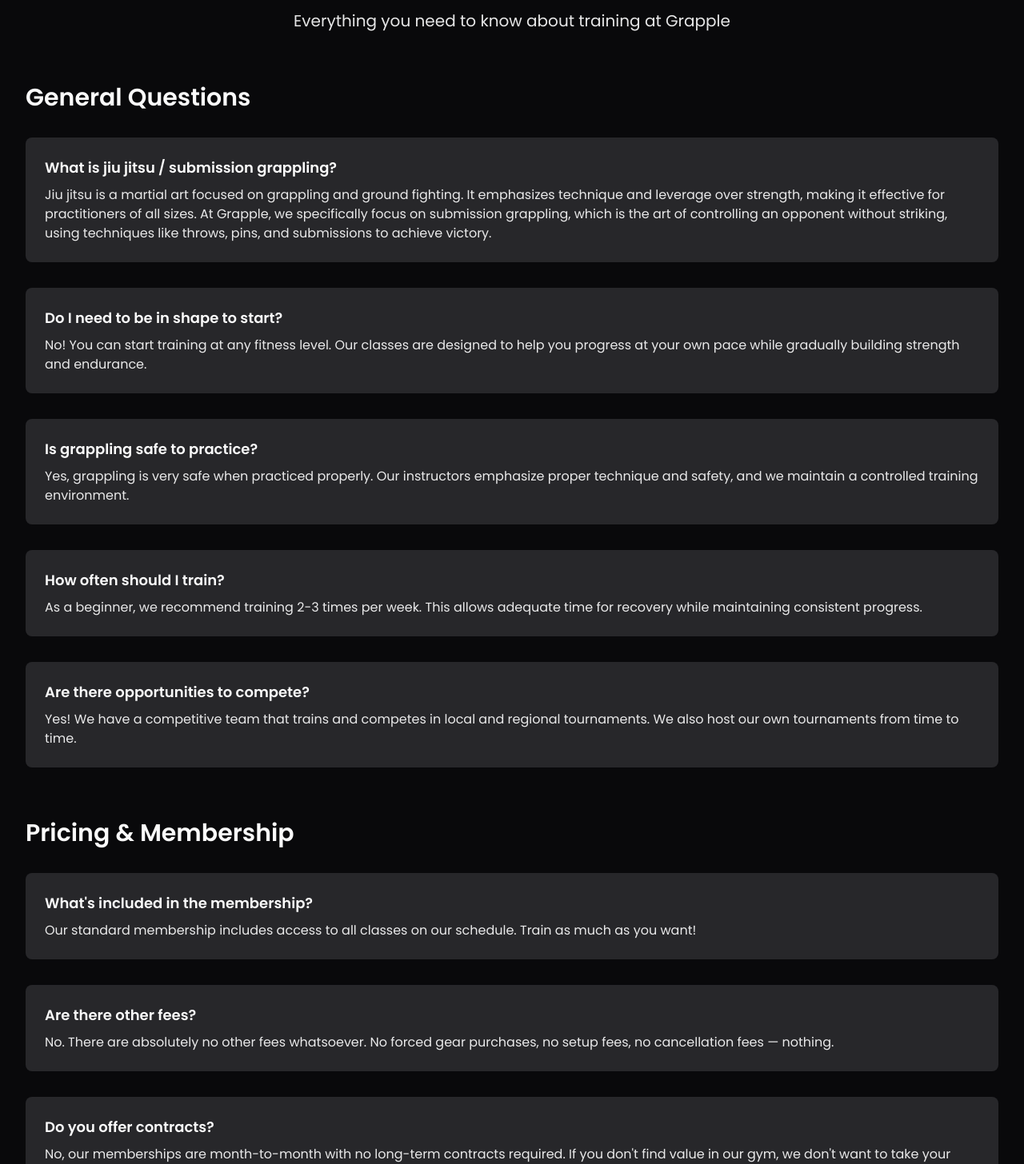
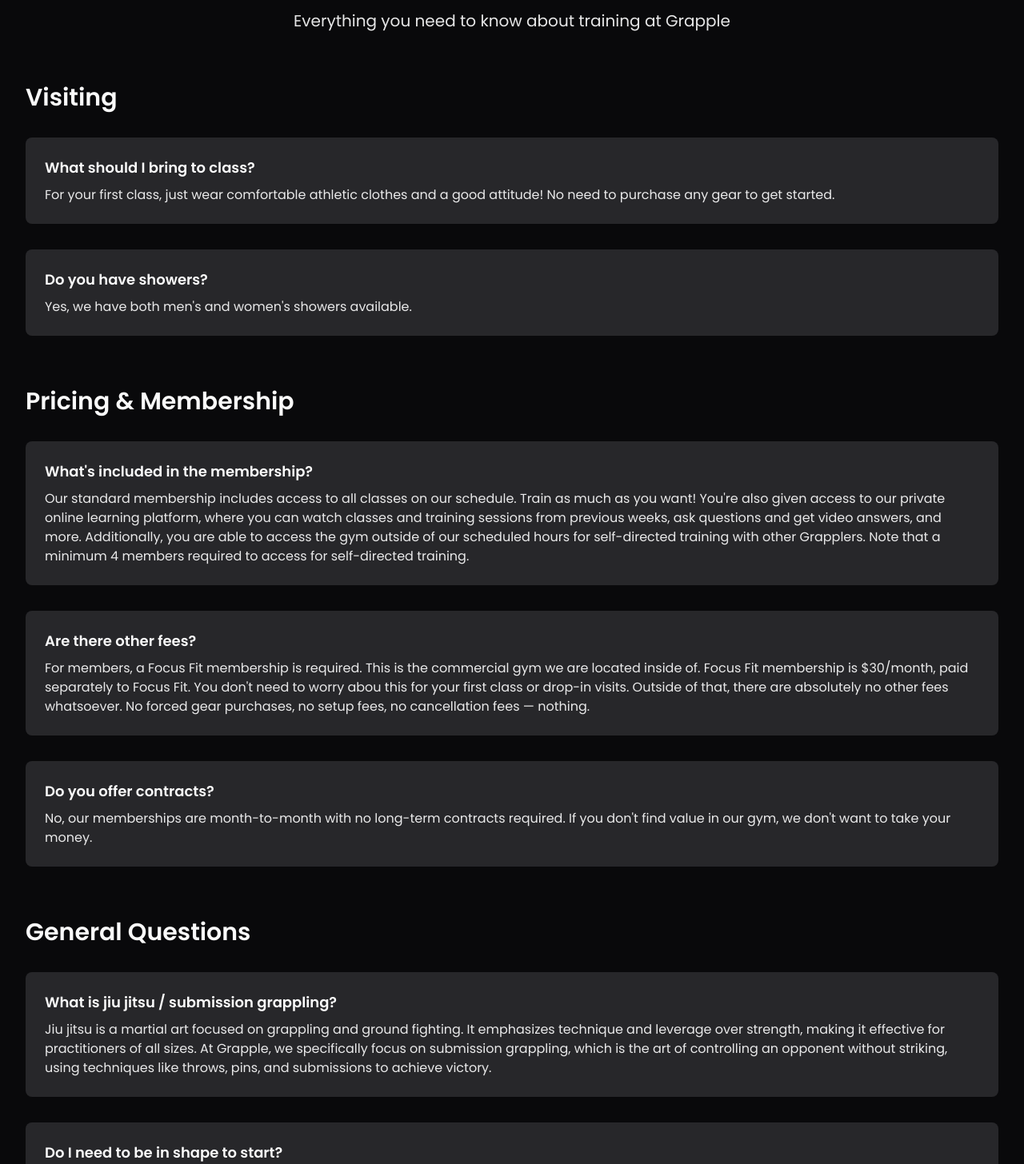
Before and after one commit to jchiatt/grapplebjj.com, a Next.js app: page /faq in a window 1280 px wide. Shown: the part 237-1693 px from the top of the page at 80% size. Built offline with nearby package versions, Linux system fonts and the light colour scheme; no server answers; a web font is replaced by a local one.

Commit message:
add faqs

```diff
--- a/next.config.js
+++ b/next.config.js
@@ -2,16 +2,16 @@
 const nextConfig = {
   async redirects() {
     return [
-      {
-        source: "/trial",
-        destination: "https://grapple.gymdesk.com/signup?membership_id=6824",
-        permanent: false,
-      },
-      {
-        source: "/signup",
-        destination: "https://grapple.gymdesk.com/signup?membership_id=6823",
-        permanent: false,
-      },
+      // {
+      //   source: "/trial",
+      //   destination: "https://grapple.gymdesk.com/signup?membership_id=6824",
+      //   permanent: false,
+      // },
+      // {
+      //   source: "/signup",
+      //   destination: "https://grapple.gymdesk.com/signup?membership_id=6823",
+      //   permanent: false,
+      // },
     ];
   },
 };
--- a/src/app/faq/page.tsx
+++ b/src/app/faq/page.tsx
@@ -43,8 +43,9 @@ export default function FAQPage() {
       </div>
 
       <div className="mt-16">
+        <FAQSection title="Visiting" questions={faqs.visiting} />
+        <FAQSection title="Pricing & Membership" questions={faqs.pricing} />
         <FAQSection title="General Questions" questions={faqs.general} />
-        <FAQSection title="Pricing & Membership" questions={faqs.pricing} />
       </div>
 
       <div className="mt-16 md:mt-24">
--- a/src/app/page.tsx
+++ b/src/app/page.tsx
@@ -27,8 +27,15 @@ export default async function Home() {
     <div>
       <Hero />
 
+      <FeaturedVideos initialVideos={videos} />
+
+      <FeaturedPhotos title="" />
+
       {/* Features Section */}
       <FullWidthSection className="py-24">
+        <h2 className="max-w-4xl mx-auto bg-gradient-to-r from-primary via-black to-primary dark:from-primary dark:via-white dark:to-primary bg-clip-text text-4xl md:text-6xl lg:text-7xl font-bold text-transparent pb-8 text-center">
+          Why Grapple?
+        </h2>
         <div className="grid grid-cols-1 gap-6 md:grid-cols-3">
           {features.map((feature) => (
             <Link
@@ -93,10 +100,6 @@ export default async function Home() {
 
       {/* Coach Profiles */}
       <CoachProfiles />
-
-      <FeaturedVideos initialVideos={videos} />
-
-      <FeaturedPhotos title="" />
 
       <Testimonials />
 
--- a/src/data/faqs.json
+++ b/src/data/faqs.json
@@ -2,19 +2,15 @@
   "pricing": [
     {
       "question": "What's included in the membership?",
-      "answer": "Our standard membership includes access to all classes on our schedule. Train as much as you want!"
+      "answer": "Our standard membership includes access to all classes on our schedule. Train as much as you want! You're also given access to our private online learning platform, where you can watch classes and training sessions from previous weeks, ask questions and get video answers, and more. Additionally, you are able to access the gym outside of our scheduled hours for self-directed training with other Grapplers. Note that a minimum 4 members required to access for self-directed training."
     },
     {
       "question": "Are there other fees?",
-      "answer": "No. There are absolutely no other fees whatsoever. No forced gear purchases, no setup fees, no cancellation fees — nothing."
+      "answer": "For members, a Focus Fit membership is required. This is the commercial gym we are located inside of. Focus Fit membership is $30/month, paid separately to Focus Fit. You don't need to worry abou this for your first class or drop-in visits. Outside of that, there are absolutely no other fees whatsoever. No forced gear purchases, no setup fees, no cancellation fees — nothing."
     },
     {
       "question": "Do you offer contracts?",
       "answer": "No, our memberships are month-to-month with no long-term contracts required. If you don't find value in our gym, we don't want to take your money."
-    },
-    {
-      "question": "What should I bring to class?",
-      "answer": "For your first class, just wear comfortable athletic clothes and a good attitude! No need to purchase any gear to get started."
     }
   ],
   "general": [
@@ -38,5 +34,15 @@
       "question": "Are there opportunities to compete?",
       "answer": "Yes! We have a competitive team that trains and competes in local and regional tournaments. We also host our own tournaments from time to time."
     }
+  ],
+  "visiting": [
+    {
+      "question": "What should I bring to class?",
+      "answer": "For your first class, just wear comfortable athletic clothes and a good attitude! No need to purchase any gear to get started."
+    },
+    {
+      "question": "Do you have showers?",
+      "answer": "Yes, we have both men's and women's showers available."
+    }
   ]
 }
```
